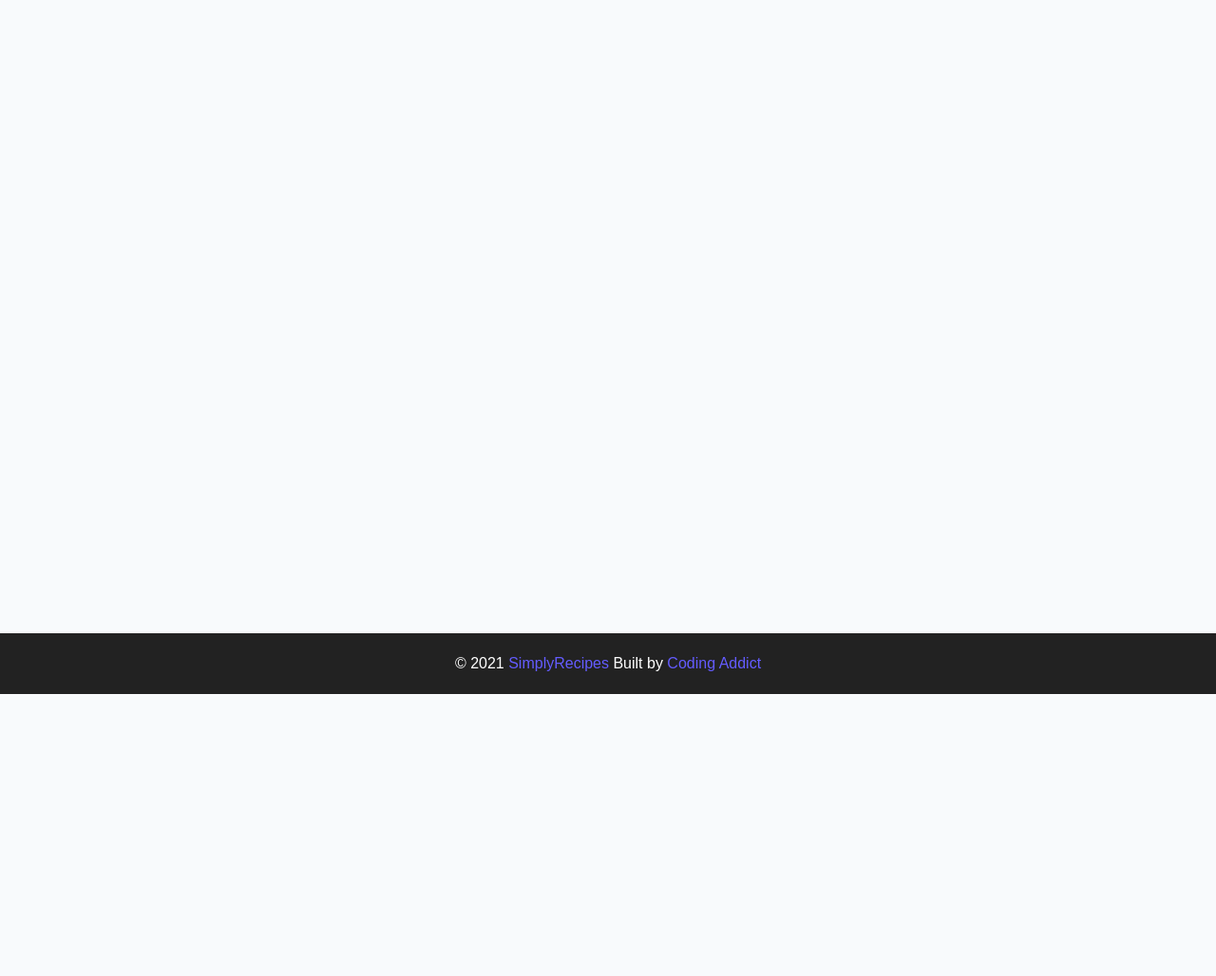
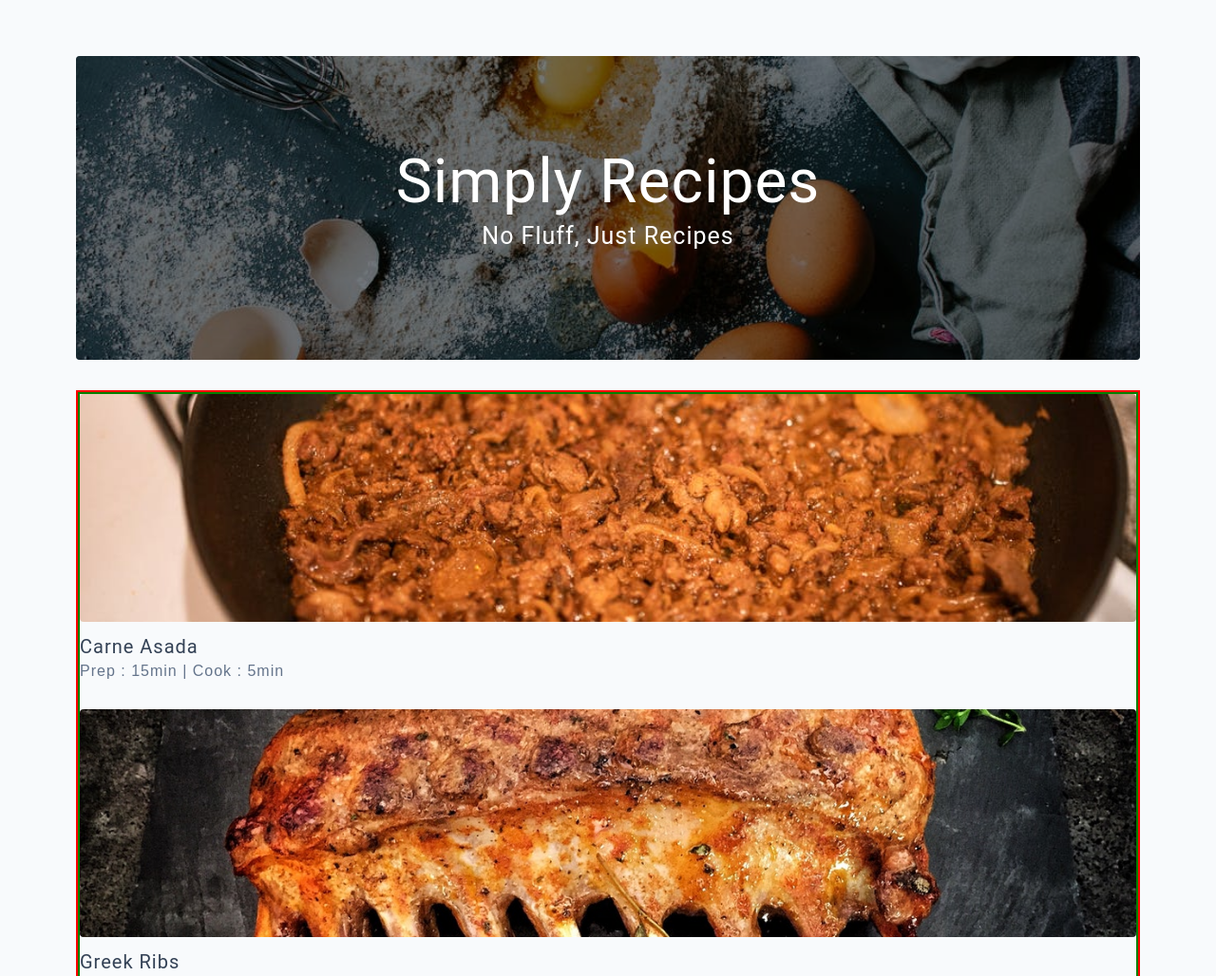
Before and after one commit to Bach-Nghia-Nguyen/simple-recipes, a plain HTML site: page index.html in a window 1280 px wide. Shown: the part 69-1097 px from the top of the page at 95% size. Before the commit the page ends 800 px from the top, so only its background shows below. Drawn offline with Linux system fonts and the light colour scheme.

Commit message:
recipes list and tags

```diff
--- a/css/style.css
+++ b/css/style.css
@@ -2,4 +2,6 @@
 
 @import url("./stylesheets/navigation_bar.css");
 @import url("./stylesheets/page.css");
+@import url("./stylesheets/hero.css");
+@import url("./stylesheets/recipes.css");
 @import url("./stylesheets/footer.css");
--- /dev/null
+++ b/css/stylesheets/hero.css
@@ -0,0 +1,38 @@
+/*
+===============
+Hero
+===============
+*/
+.hero {
+  height: 40vh;
+  background: url("../../assets/main.jpeg") center/cover no-repeat;
+  margin-bottom: 2rem;
+  border-radius: var(--borderRadius);
+  position: relative;
+}
+
+/* overlay */
+.hero-container {
+  position: absolute;
+  width: 100%;
+  height: 100%;
+  top: 0;
+  left: 0;
+  background: rgba(0, 0, 0, 0.4);
+  border-radius: var(--borderRadius);
+  display: flex;
+  align-items: center;
+  justify-content: center;
+}
+
+.hero-text {
+  text-align: center;
+  color: var(--white);
+}
+
+@media screen and (min-width: 768px) {
+  .hero-text h1 {
+    font-size: 4rem;
+    margin-bottom: 0;
+  }
+}
--- a/css/stylesheets/page.css
+++ b/css/stylesheets/page.css
@@ -4,7 +4,6 @@ Page
 ===============
 */
 .page {
-  /* background: rebeccapurple; */
   width: 90vw;
   max-width: var(--max-width);
   margin: 0 auto;
--- /dev/null
+++ b/css/stylesheets/recipes.css
@@ -0,0 +1,70 @@
+/*
+===============
+Recipes
+===============
+*/
+.recipes-container {
+  display: grid;
+  gap: 2rem 1rem;
+  border: 2px solid red;
+}
+
+.tags-container {
+  border: 1px solid blue;
+  order: 1;
+  display: flex;
+  flex-direction: column;
+  padding-bottom: 3rem;
+}
+
+.recipes-list {
+  display: grid;
+  gap: 2rem 1rem;
+  padding-bottom: 3rem;
+  border: 2px solid green;
+}
+
+.tags-container h4 {
+  margin-bottom: 0.5rem;
+  font-weight: 500;
+}
+
+.tags-list {
+  display: grid;
+  grid-template-columns: 1fr 1fr 1fr;
+}
+
+.tags-list a {
+  text-transform: capitalize;
+  display: block;
+  color: var(--grey-500);
+  transition: var(--transition);
+}
+
+.tags-list a:hover {
+  color: var(--primary-500);
+}
+
+.recipe {
+  display: block;
+}
+
+.recipe-img {
+  height: 15rem;
+  border-radius: var(--borderRadius);
+  margin-bottom: 1rem;
+}
+
+.recipe h5 {
+  margin-bottom: 0;
+  line-height: 1;
+  color: var(--grey-700);
+}
+
+.recipe p {
+  margin-bottom: 0;
+  line-height: 1;
+  margin-top: 0.5rem;
+  color: var(--grey-500);
+  letter-spacing: var(--letterSpacing);
+}
--- a/index.html
+++ b/index.html
@@ -46,7 +46,83 @@
     <!-- end of nav -->
 
     <!-- main -->
-    <main class="page"></main>
+    <main class="page">
+      <!-- header -->
+      <header class="hero">
+        <div class="hero-container">
+          <div class="hero-text">
+            <h1>Simply recipes</h1>
+            <h4>No fluff, just recipes</h4>
+          </div>
+        </div>
+      </header>
+      <!-- end of header -->
+
+      <!-- recipes container -->
+      <section class="recipes-container">
+        <!-- tags container -->
+        <aside class="tags-container">
+          <h4>Recipes</h4>
+          <div class="tags-list">
+            <a href="tag-template.html"> Beef (1)</a>
+            <a href="tag-template.html"> Breakfast (2)</a>
+            <a href="tag-template.html"> Carrots (3)</a>
+            <a href="tag-template.html"> Food (1)</a>
+          </div>
+        </aside>
+        <!-- end tags container -->
+
+        <!-- recipes container -->
+        <div class="recipes-list">
+          <!-- single recipe -->
+          <a href="single-recipe.html" class="recipe">
+            <img
+              src="./assets/recipes/recipe-1.jpeg"
+              alt="food"
+              class="img recipe-img"
+            />
+            <h5>carne asada</h5>
+            <p>Prep : 15min | Cook : 5min</p>
+          </a>
+          <!-- end of single recipe -->
+          <!-- single recipe -->
+          <a href="single-recipe.html" class="recipe">
+            <img
+              src="./assets/recipes/recipe-2.jpeg"
+              alt="food"
+              class="img recipe-img"
+            />
+            <h5>greek ribs</h5>
+            <p>Prep : 15min | Cook : 5min</p>
+          </a>
+          <!-- end of single recipe -->
+          <!-- single recipe -->
+          <a href="single-recipe.html" class="recipe">
+            <img
+              src="./assets/recipes/recipe-3.jpeg"
+              alt="food"
+              class="img recipe-img"
+            />
+            <h5>vegetable soup</h5>
+            <p>Prep : 15min | Cook : 5min</p>
+          </a>
+          <!-- end of single recipe -->
+          <!-- single recipe -->
+          <a href="single-recipe.html" class="recipe">
+            <img
+              src="./assets/recipes/recipe-4.jpeg"
+              alt="food"
+              class="img recipe-img"
+            />
+            <h5>banana pancakes</h5>
+            <p>Prep : 15min | Cook : 5min</p>
+          </a>
+          <!-- end of single recipe -->
+        </div>
+        <!-- end recipes container -->
+      </section>
+      <!-- end of recipes container -->
+    </main>
     <!-- end of main -->
 
     <!-- footer -->
```
Also changed, not shown: 2 other files.
